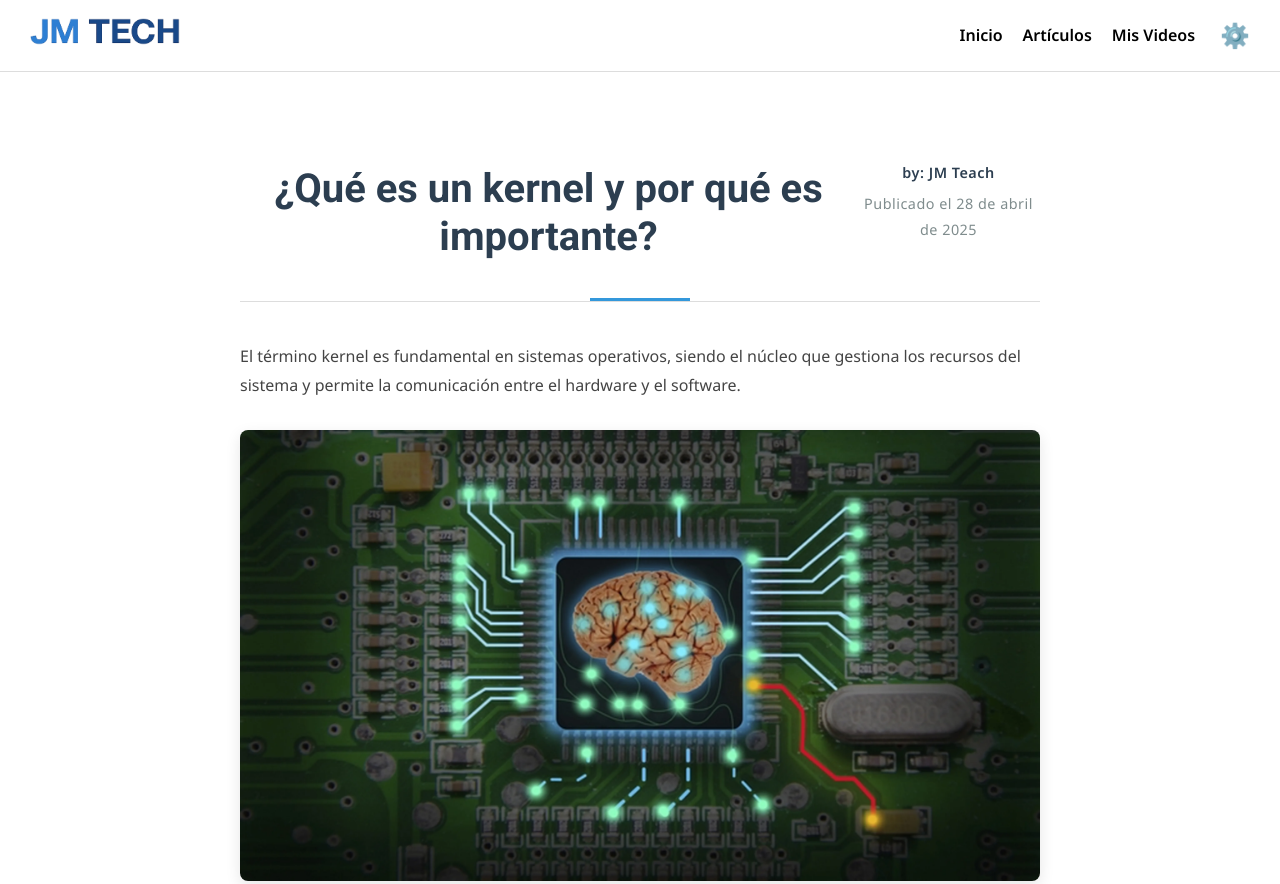
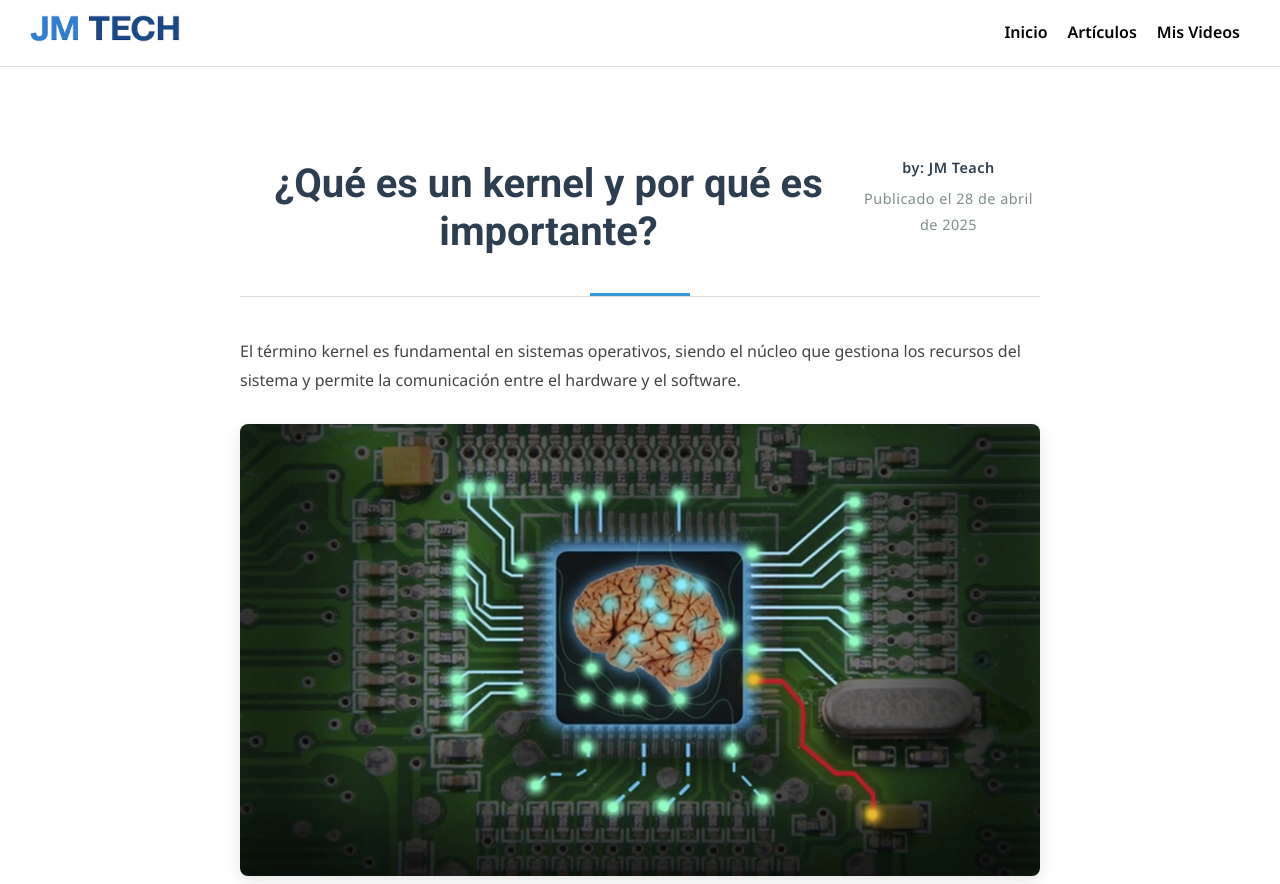
Before and after one commit to TheJM1/web, a plain HTML site: page articulo_Kernel.html in a window 1280 px wide. Shown: the top 884 px of the page. Drawn offline with Linux system fonts and the light colour scheme.

Commit message:
Add files via upload

```diff
--- a/articulo_Kernel.html
+++ b/articulo_Kernel.html
@@ -25,7 +25,7 @@
       <a href="#">Artículos</a>
       <a href="#" onclick="window.open('https://www.youtube.com/@TheJMYT', '_blank'); return false;">Mis Videos</a>
 
-      <div class="menu-toggle" id="menu-toggle">⚙️</div>
+     <!-- <div class="menu-toggle" id="menu-toggle">⚙️</div>-->
       <ul id="menu-options">
         <li><a href="#">Opción 1</a></li>
         <li><a href="#">Opción 2</a></li>
```
